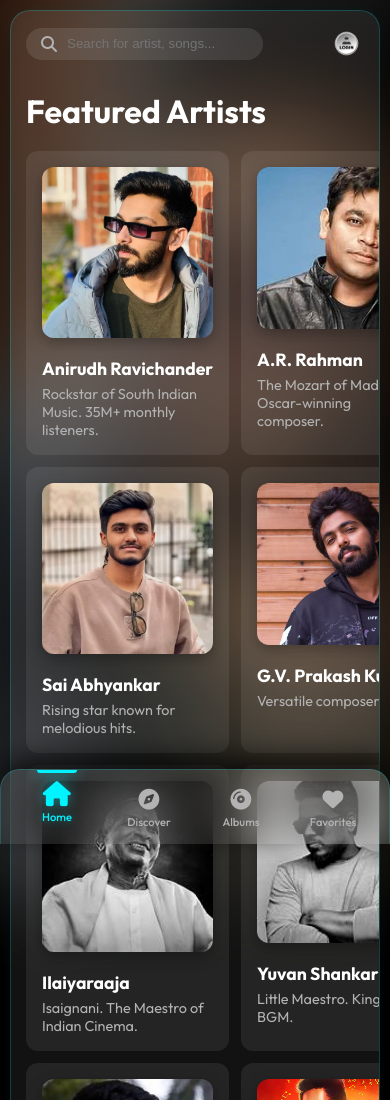
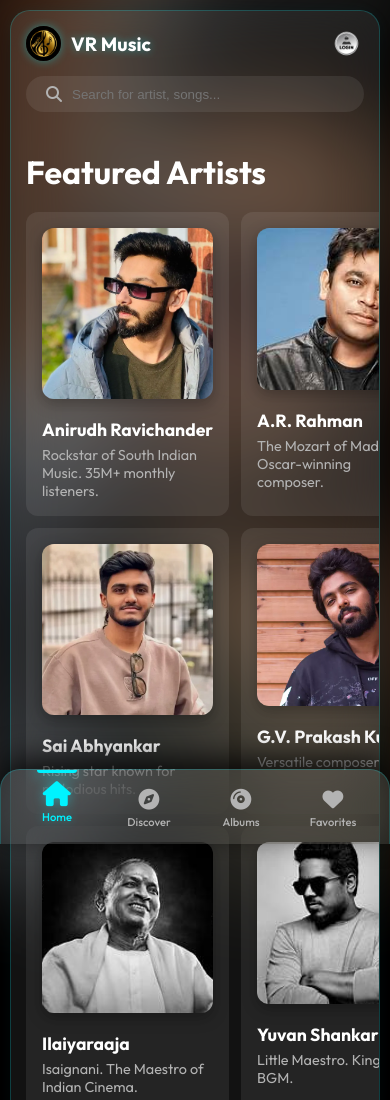
Before and after one commit to vishal9932-maker/vr-music, a plain HTML site: page redesign.html in a window 390 px wide. Shown: the top 1100 px of the page. Drawn offline with Linux system fonts and the light colour scheme; files whose address does not match are found by name.

Commit message:
Add mobile-specific title and logo to the top bar

```diff
--- a/redesign.css
+++ b/redesign.css
@@ -76,6 +76,10 @@ body {
     color: var(--text-light);
     margin-bottom: 40px;
     text-shadow: 0 0 10px var(--secondary-glow);
+}
+
+.mobile-brand {
+    display: none;
 }
 
 .nav-links ul {
@@ -800,15 +804,38 @@ body {
 
     .top-bar {
         flex-direction: row;
+        flex-wrap: wrap;
         justify-content: space-between;
         align-items: center;
         gap: 15px;
-        margin-bottom: 10px;
+        margin-bottom: 20px;
+    }
+
+    .mobile-brand {
+        display: flex;
+        align-items: center;
+        gap: 10px;
+        order: 1;
+    }
+
+    .mobile-brand img {
+        width: 35px;
+        height: 35px;
+        border-radius: 50%;
+        box-shadow: 0 0 10px var(--secondary-glow);
+    }
+
+    .mobile-brand span {
+        font-weight: 700;
+        font-size: 1.2rem;
+        text-shadow: 0 0 8px var(--secondary-glow);
     }
 
     .search-bar {
-        width: 70%;
-        padding: 8px 15px;
+        width: 100%;
+        order: 3;
+        padding: 10px 20px;
+        background: rgba(255, 255, 255, 0.08);
     }
 
     .nav-arrows {
@@ -818,6 +845,7 @@ body {
     .user-profile {
         width: 35px;
         height: 35px;
+        order: 2;
     }
 
     .user-avatar-letter,
--- a/redesign.html
+++ b/redesign.html
@@ -47,6 +47,10 @@
         <!-- Main Content (Glassy) -->
         <main class="main-content glass">
             <header class="top-bar">
+                <div class="mobile-brand">
+                    <img src="mus logo.webp" alt="Logo">
+                    <span>VR Music</span>
+                </div>
                 <div class="nav-arrows">
                     <button class="circle-btn" onclick="prevArtist()"><i class="fa-solid fa-chevron-left"></i></button>
                     <button class="circle-btn" onclick="nextArtist()"><i class="fa-solid fa-chevron-right"></i></button>
```
